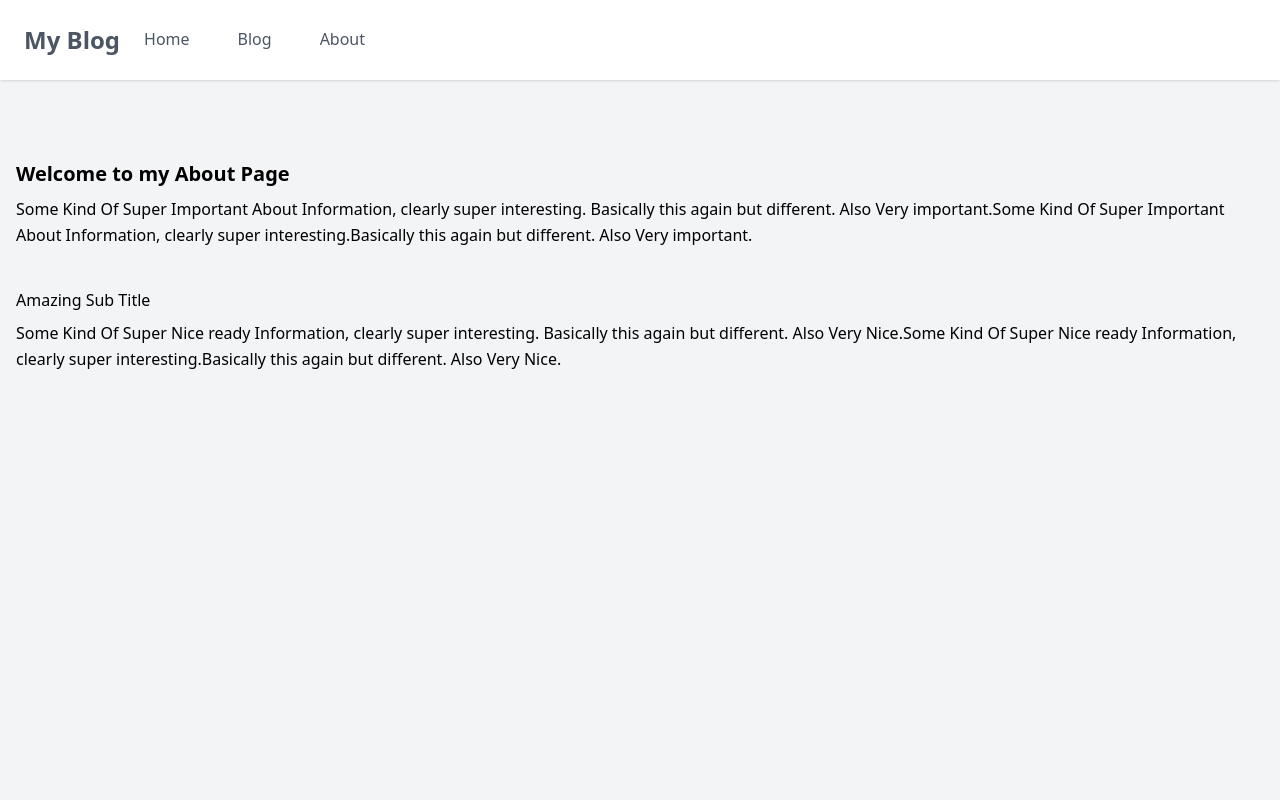
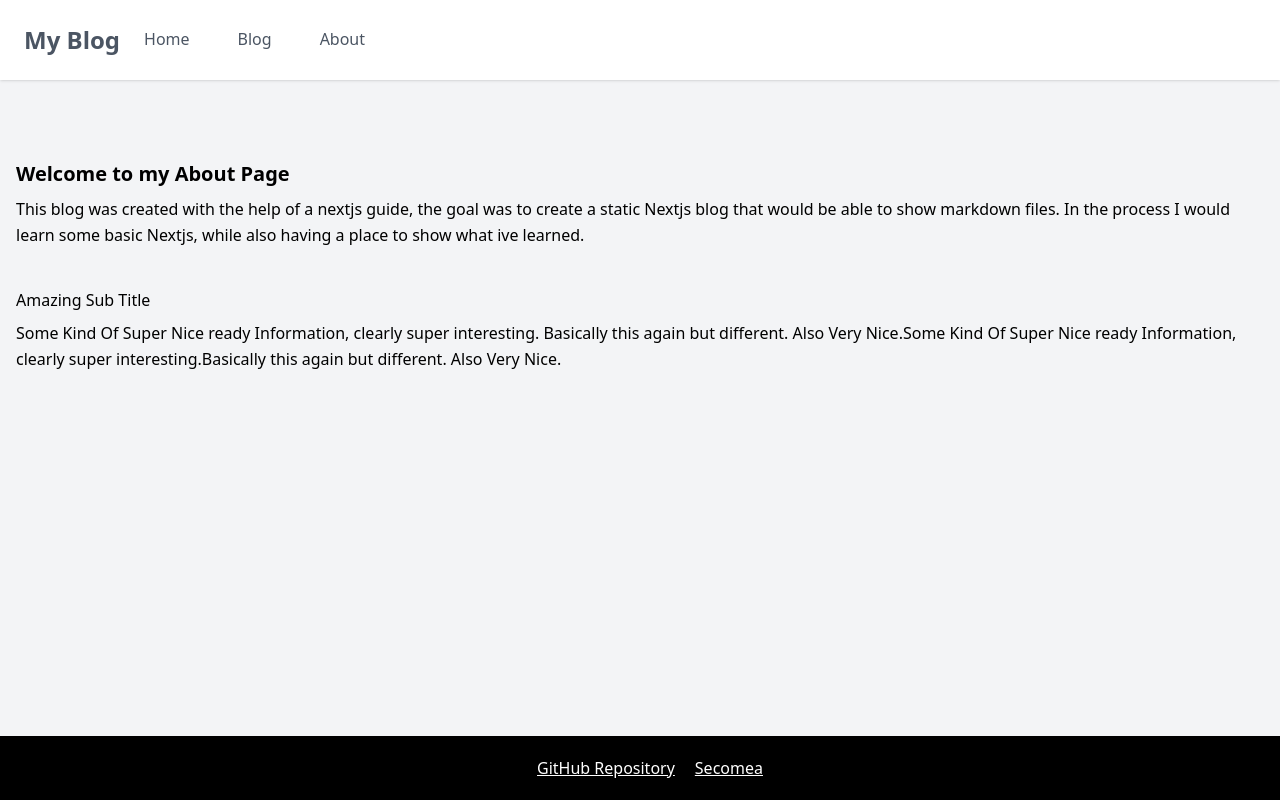
Before and after one commit to xlrflars/nextjs-mdx-blog, a Next.js app: page /about in a window 1280 px wide. Built offline with nearby package versions, Linux system fonts and the light colour scheme.

Commit message:
footer added

```diff
--- a/app/about/page.tsx
+++ b/app/about/page.tsx
@@ -11,10 +11,12 @@ export default async function About() {
         <div className="container mx-auto p-4">
         <h1 className="text-xl font-bold mb-2">Welcome to my About Page</h1>
             <p className="mt-2 leading-relaxed justify-start mb-2">
-                Some Kind Of Super Important About Information, clearly super interesting.
-                Basically this again but different. Also Very important.Some Kind Of Super
-                Important About Information, clearly super interesting.Basically this again
-                but different. Also Very important.
+                This blog was created with the help of a nextjs guide,
+                the goal was to create a static Nextjs blog that would
+                be able to show markdown files.
+
+                In the process I would learn some basic Nextjs, while also
+                having a place to show what ive learned.
             </p>
 
         <h3 className="font-medium mt-10 mb-2">Amazing Sub Title</h3>
--- a/app/blogs/first_blog.mdx
+++ b/app/blogs/first_blog.mdx
@@ -16,3 +16,51 @@ export const metadata = {
         text, and a search for lorem ipsum will uncover many web sites still in their infancy.
         Various versions have evolved over the years, sometimes by accident, sometimes on purpose
         (injected humour and the like).
+        It is a long established fact that a reader will be distracted by the readable
+        content of a page when looking at its layout. The point of using Lorem Ipsum is
+        that it has a more-or-less normal distribution of letters, as opposed to using
+        Content here, content here, making it look like readable English. Many desktop
+        publishing packages and web page editors now use Lorem Ipsum as their default model
+        text, and a search for lorem ipsum will uncover many web sites still in their infancy.
+        Various versions have evolved over the years, sometimes by accident, sometimes on purpose
+        (injected humour and the like).
+        It is a long established fact that a reader will be distracted by the readable
+        content of a page when looking at its layout. The point of using Lorem Ipsum is
+        that it has a more-or-less normal distribution of letters, as opposed to using
+        Content here, content here, making it look like readable English. Many desktop
+        publishing packages and web page editors now use Lorem Ipsum as their default model
+        text, and a search for lorem ipsum will uncover many web sites still in their infancy.
+        Various versions have evolved over the years, sometimes by accident, sometimes on purpose
+        (injected humour and the like).
+        It is a long established fact that a reader will be distracted by the readable
+        content of a page when looking at its layout. The point of using Lorem Ipsum is
+        that it has a more-or-less normal distribution of letters, as opposed to using
+        Content here, content here, making it look like readable English. Many desktop
+        publishing packages and web page editors now use Lorem Ipsum as their default model
+        text, and a search for lorem ipsum will uncover many web sites still in their infancy.
+        Various versions have evolved over the years, sometimes by accident, sometimes on purpose
+        (injected humour and the like).
+        It is a long established fact that a reader will be distracted by the readable
+        content of a page when looking at its layout. The point of using Lorem Ipsum is
+        that it has a more-or-less normal distribution of letters, as opposed to using
+        Content here, content here, making it look like readable English. Many desktop
+        publishing packages and web page editors now use Lorem Ipsum as their default model
+        text, and a search for lorem ipsum will uncover many web sites still in their infancy.
+        Various versions have evolved over the years, sometimes by accident, sometimes on purpose
+        (injected humour and the like).
+        It is a long established fact that a reader will be distracted by the readable
+        content of a page when looking at its layout. The point of using Lorem Ipsum is
+        that it has a more-or-less normal distribution of letters, as opposed to using
+        Content here, content here, making it look like readable English. Many desktop
+        publishing packages and web page editors now use Lorem Ipsum as their default model
+        text, and a search for lorem ipsum will uncover many web sites still in their infancy.
+        Various versions have evolved over the years, sometimes by accident, sometimes on purpose
+        (injected humour and the like).
+        It is a long established fact that a reader will be distracted by the readable
+        content of a page when looking at its layout. The point of using Lorem Ipsum is
+        that it has a more-or-less normal distribution of letters, as opposed to using
+        Content here, content here, making it look like readable English. Many desktop
+        publishing packages and web page editors now use Lorem Ipsum as their default model
+        text, and a search for lorem ipsum will uncover many web sites still in their infancy.
+        Various versions have evolved over the years, sometimes by accident, sometimes on purpose
+        (injected humour and the like).
--- a/app/layout.tsx
+++ b/app/layout.tsx
@@ -13,8 +13,8 @@ export default function RootLayout({
  children: React.ReactNode;
 }) {
  return (
-    <html lang="en">
-      <body className="bg-gray-100 text-black">
+    <html lang="en" className="h-full">
+      <body className="bg-gray-100 text-black min-h-full flex flex-col">
 
         <nav className="bg-white shadow">
 
@@ -38,13 +38,41 @@ export default function RootLayout({
           </Link>
 
 
-
           </div>
         </nav>
 
+        <div className="flex flex-col flex-1">
+          <main className="ml-30 mt-16 flex-1">{children}</main>
 
-        <main className="ml-30 mt-16">{children}</main>
+          <footer className="bg-black text-white py-5">
+
+          <ul className="flex flex-row justify-center">
+            <li className="mx-5">
+            <Link href={"https://github.com/xlrflars/nextjs-mdx-blog"} target="_blank" className="underline">
+            GitHub Repository
+            </Link>
+            </li>
+            <li>
+            <Link href={"https://www.secomea.com/"} target="_blank" className="underline">
+            Secomea
+            </Link>
+            </li>
+            <li>
+
+            </li>
+
+          </ul>
+        </footer>
+        </div>
+
+
+
+
       </body>
+
+
+
+
     </html>
  );
 }
--- a/app/page.tsx
+++ b/app/page.tsx
@@ -3,7 +3,7 @@ import Image from "next/image";
 export default function Home() {
   return (
     <div className="container mx-auto p-4">
-      <h2 className="text-xl font-medium">Welcome to my Next.js Blog</h2>
+      <h2 className="text-xl font-bold">Welcome to my Next.js Blog</h2>
       <p className="mt-2 leading-relaxed justify-start mb-">
 
         What is Lorem Ipsum?
```
